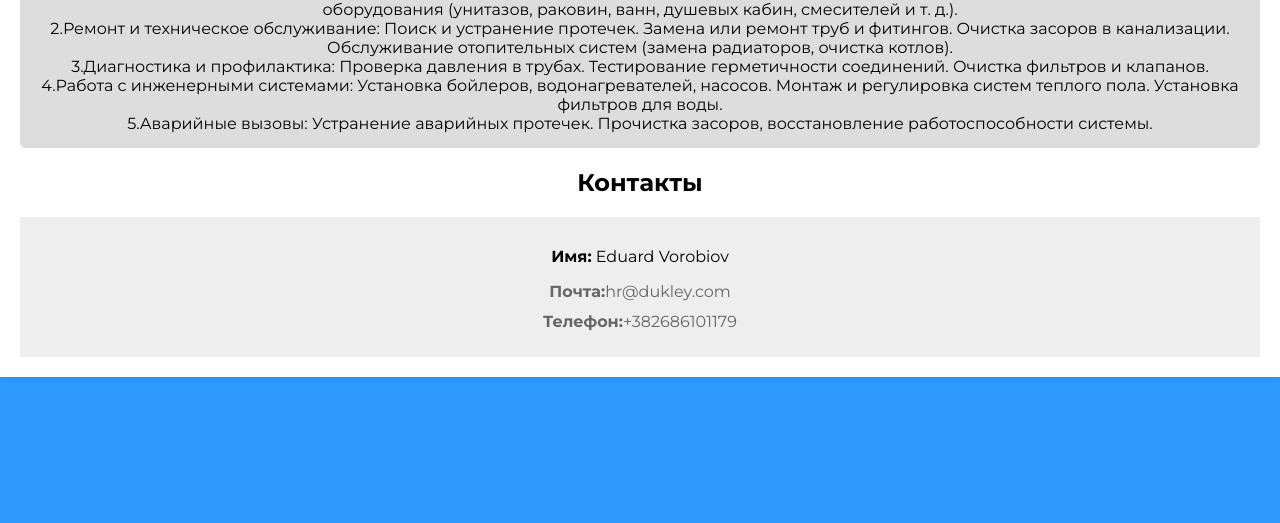
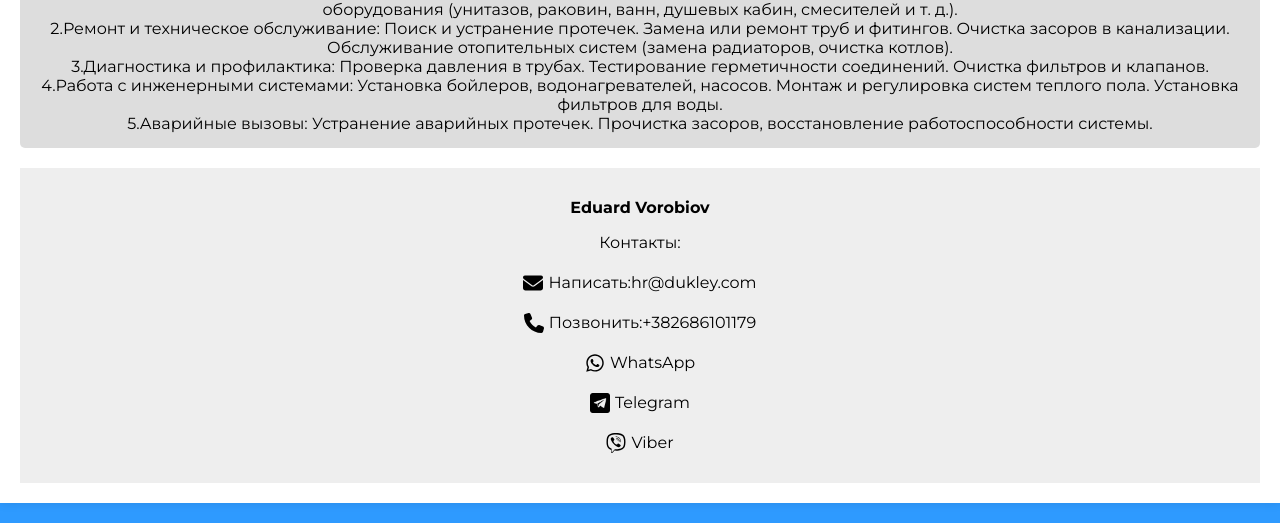
Before and after one commit to Yevhenii199/business-card-site, a plain HTML site: page index.html in a window 1280 px wide. Shown: the part 1470-1993 px from the top of the page. Before the commit the page ends 1867 px from the top, so only its background shows below. Drawn offline with Linux system fonts and the light colour scheme.

Commit message:
Added project

```diff
--- a/css/index.css
+++ b/css/index.css
@@ -1,12 +1,10 @@
-a {
+/* a {
     text-decoration: none;
     color: #666;
-    padding-top: 20px;
-
-}
+} */
 
 a:hover {
-    color: rgb(93, 0, 255);
+    color: rgb(62, 12, 179);
 
 }
 
@@ -80,6 +78,20 @@ img {
     margin: 5px 0;
 }
 
+.contacts-img {
+    width: 20px;
+    height: 20px;
+}
+
+.contacts-link {
+    display: flex;
+    align-items: center;
+    justify-content: center;
+    gap: 5px;
+    text-decoration: none;
+    color: black;
+}
+
 @media (max-width: 600px) {
     header {
         font-size: 20px;
--- a/index.html
+++ b/index.html
@@ -13,11 +13,11 @@
     <link rel="preconnect" href="https://fonts.gstatic.com" crossorigin>
     <link href="https://fonts.googleapis.com/css2?family=Montserrat:wght@100..900&display=swap" rel="stylesheet">
     <link rel="stylesheet" href="css/index.css">
-    <link rel="shortcut icon" href="job.ico" type="image/x-icon">
+    <link rel="shortcut icon" href="images/icons/job.ico" type="image/x-icon">
 </head>
 <body>
     <header>Мастер на все руки - Профессиональные услуги от Eduarda Vorobiova</header>
-    <div class="container">
+    <main class="container">
         <h2>Локации по предоставлению услуг: Бар, Шушань, Сутоморе, Петровац, Будва, Подгорица</h2>
         <div class="services">
             <div class="service">🌿 Услуги садовника
@@ -155,13 +155,30 @@
                 </div>
             </div>
         </div>
-        <h2>Контакты</h2>
-        <div class="contact">
-            <p><strong>Имя:</strong> Eduard Vorobiov </p>
-            <a href="mailto:hr@dukley.com"><strong>Почта:</strong>hr@dukley.com</a>
-            <br>
-            <a href="tel:+382686101179"><strong>Телефон:</strong>+382686101179</a>
-        </div>
-    </div>
+        <footer class="contact">
+             <p><strong>Eduard Vorobiov</strong></p>
+            <p>Контакты:</p>
+            <a class="contacts-link" href="mailto:hr@dukley.com">
+                <img class="contacts-img" src="images/icons/mail.svg" alt="whatsApp">
+                 <p>Написать:hr@dukley.com</p>
+             </a>
+            <a class="contacts-link" href="tel:+382686101179">
+                <img class="contacts-img" src="images/icons/phone.svg" alt="whatsApp">
+                 <p>Позвонить:+382686101179</p>
+            </a>
+            <a class="contacts-link" href="https://wa.me/382686101179" target="_blank" rel="noopener">
+                <img class="contacts-img" src="images/icons/whatsapp.svg" alt="whatsApp">
+                 <p>WhatsApp</p>
+            </a>
+            <a class="contacts-link" href="https://t.me/Yevhenii_Shyianov" target="_blank" rel="noopener">
+                 <img class="contacts-img" src="images/icons/telegram.png" alt="telegram">
+                 <p>Telegram</p>
+            </a>
+            <a class="contacts-link" href="viber://chat?number=%2B382686101179" target="_blank">
+                 <img class="contacts-img" src="images/icons/viber.svg" alt="viber">
+                 <p>Viber</p>
+            </a>
+        </footer>
+    </main>
 </body>
 </html>
```
Also changed, not shown: images/icons/job.ico (renamed from job.ico), images/icons/mail.svg (added), images/icons/phone.svg (added), images/icons/telegram.png (added), images/icons/viber.svg (added), images/icons/whatsapp.svg (added).
